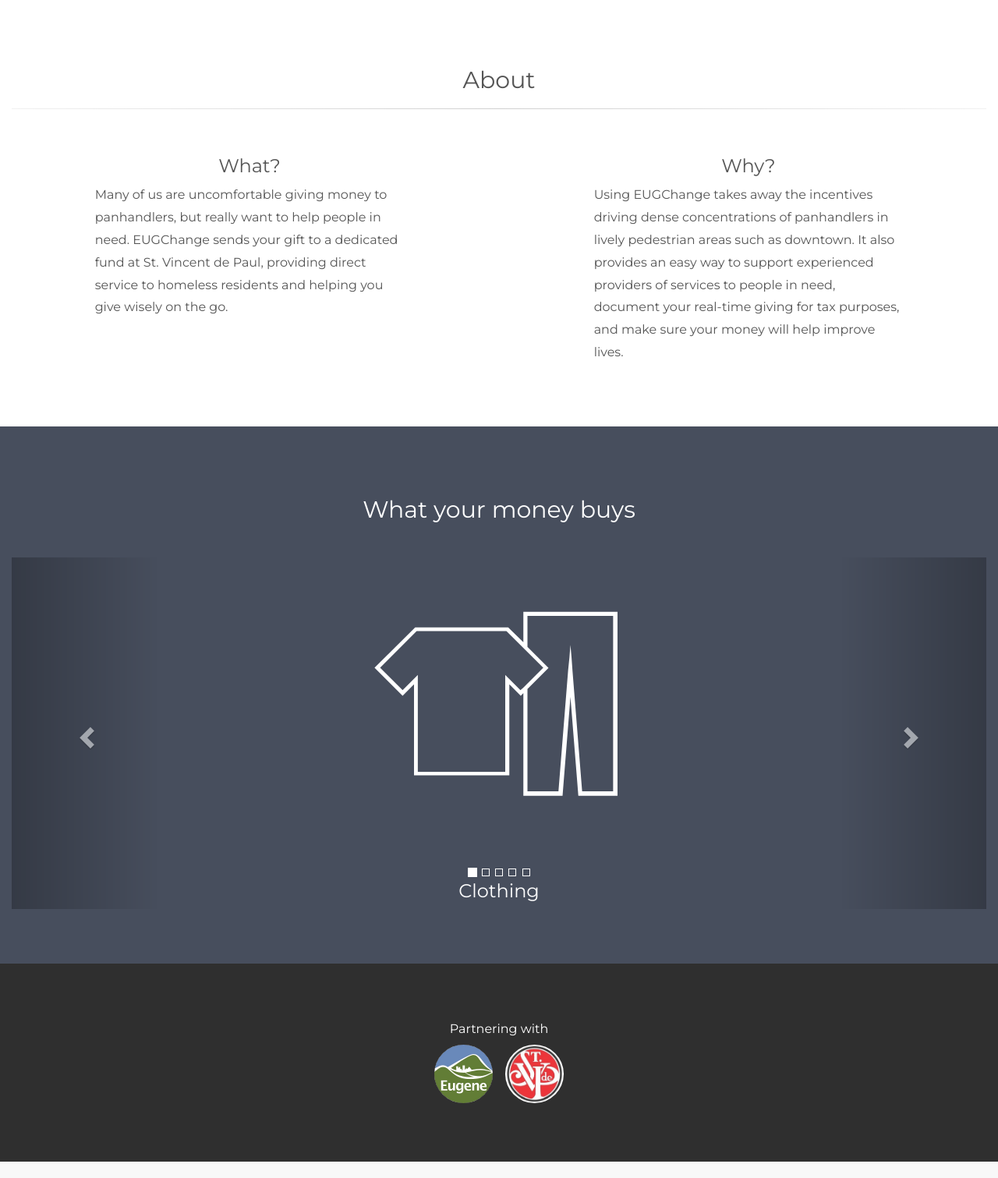
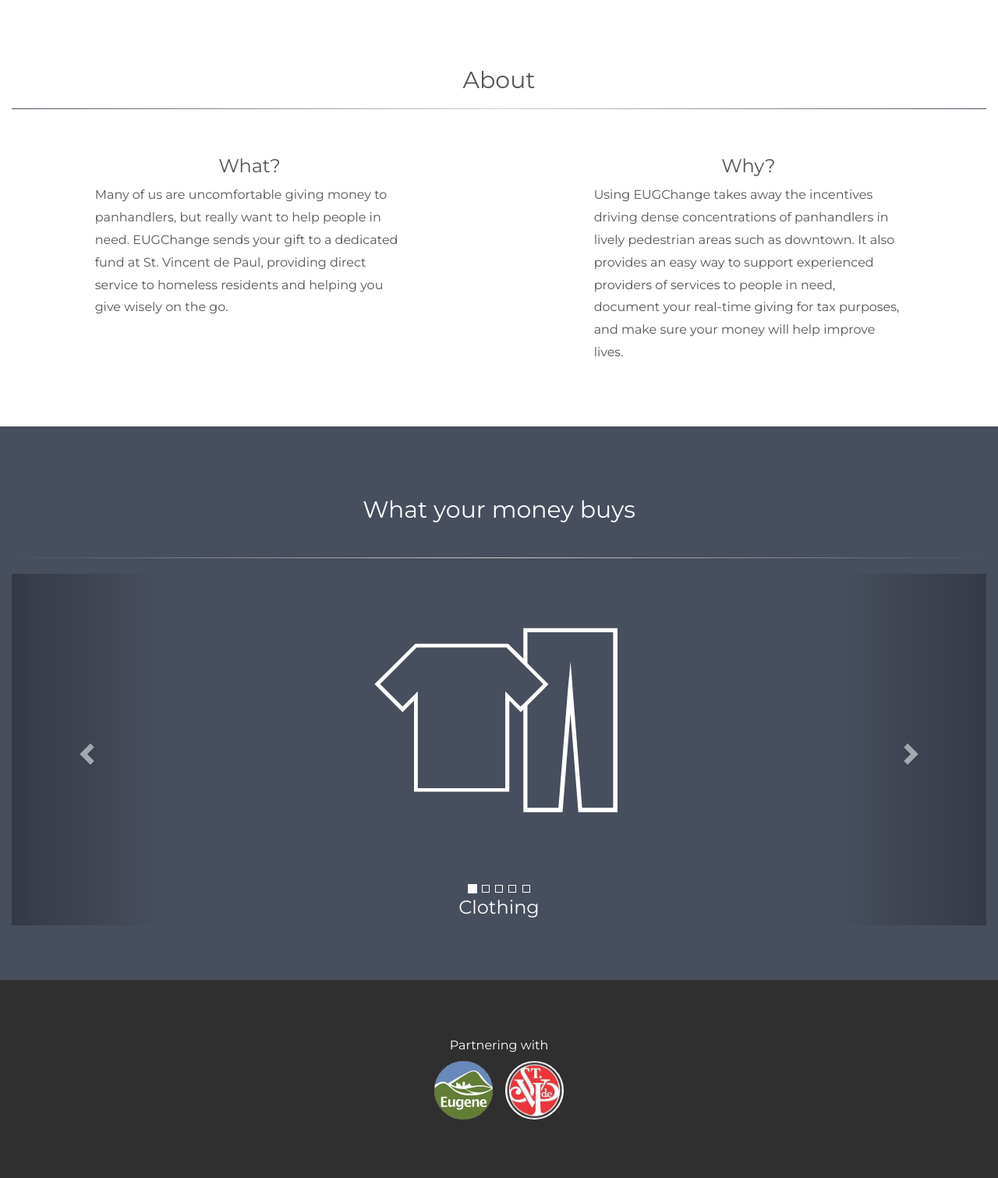
Before and after one commit to 238alexg/Change4Change, a Flask app: page / in a window 1280 px wide. Shown: the part 884-2395 px from the top of the page at 78% size. Before the commit the page ends 2374 px from the top, so only its background shows below. Run offline with Flask 2, Linux system fonts and the light colour scheme; some libraries are stand-ins or nearby versions.

Commit message:
Added hr style under all headers

```diff
--- a/DonationApp/templates/index.html
+++ b/DonationApp/templates/index.html
@@ -133,6 +133,15 @@
     background-image: -ms-linear-gradient(left, #F0F0F0, #D0D0D0, #F0F0F0);
     background-image: -o-linear-gradient(left, #F0F0F0, #D0D0D0, #F0F0F0);
   }
+  hr.style14 {
+    border: 0;
+    height: 1px;
+    background-image: -webkit-linear-gradient(left, #474e5d, #D0D0D0, #474e5d);
+    background-image: -moz-linear-gradient(left, #474e5d, #D0D0D0, #474e5d);
+    background-image: -ms-linear-gradient(left, #474e5d, #D0D0D0, #474e5d);
+    background-image: -o-linear-gradient(left, #474e5d, #D0D0D0, #474e5d);
+  }
+  }
   </style>
 </head>
 <body>
@@ -221,6 +230,7 @@
 <!-- Third Container -->
 <div id="buys" class="container-fluid bg-2 text-center">
   <h2 class="margin">What your money buys</h2>
+  <hr class="style14">
   <div id="myCarousel" class="carousel slide" data-ride="carousel">
   <!-- Indicators -->
   <ol class="carousel-indicators" style="bottom: 20px">
```
